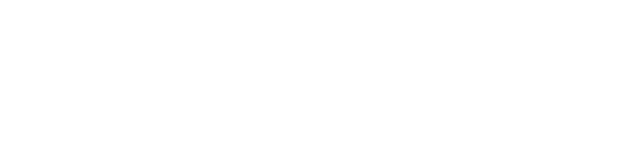
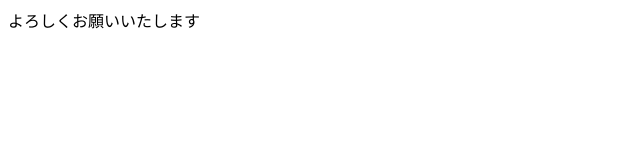
Before and after one commit to yoshiaki-numajiri/202202test_for_team-project, a plain HTML site: page index.html in a window 1280 px wide. Shown: the whole page, without its empty margins (0-640 px from the left). Drawn offline with Linux system fonts and the light colour scheme.

Commit message:
202202031922

```diff
--- a/index.html
+++ b/index.html
@@ -7,6 +7,6 @@
   <title>Document</title>
 </head>
 <body>
-
+  よろしくお願いいたします
 </body>
 </html>
```
